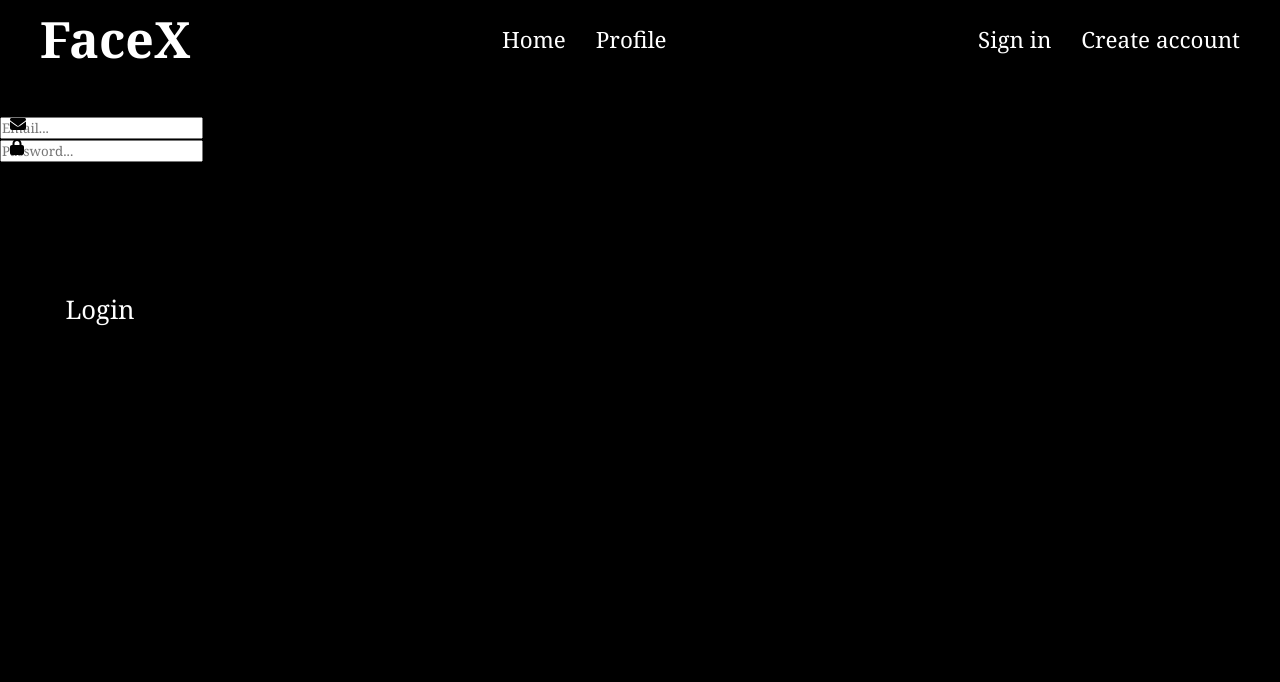
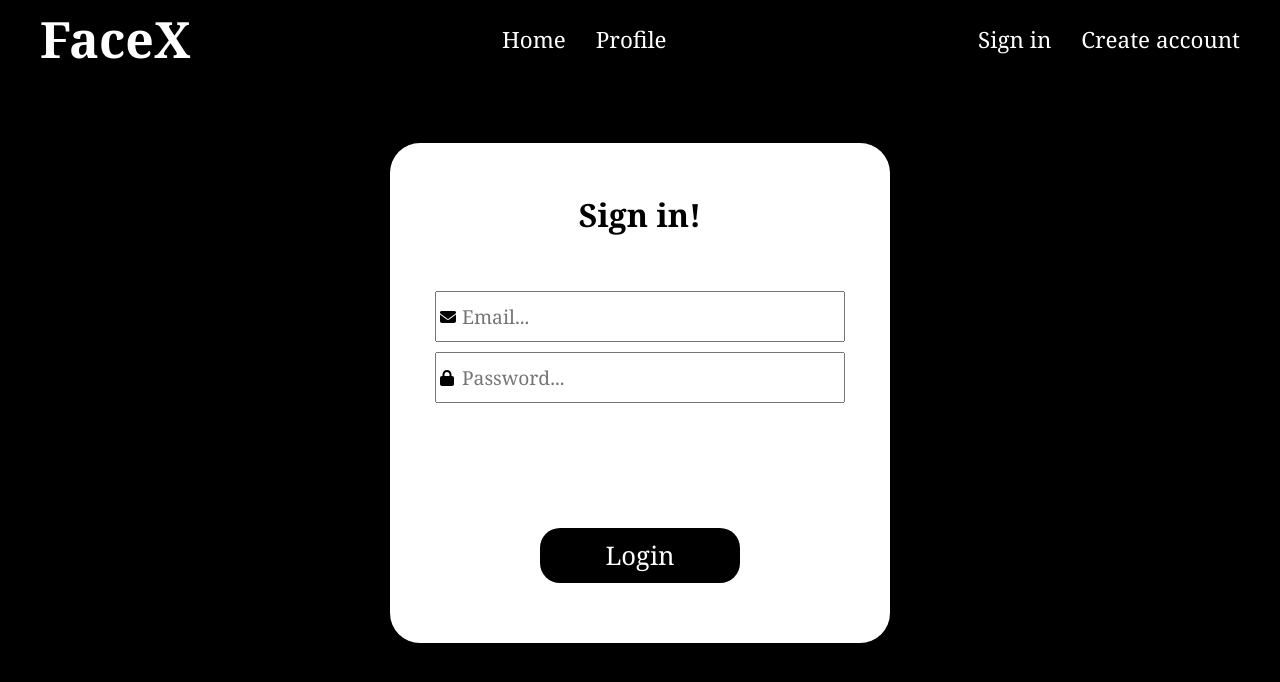
Before and after one commit to froispro6969/FaceX, a React (Vite) app: page /login in a window 1280 px wide. Shown: the top 682 px of the page. Built offline with nearby package versions, Linux system fonts and the light colour scheme; no server answers.

Commit message:
Designed a login page.

```diff
--- a/src/App.tsx
+++ b/src/App.tsx
@@ -2,7 +2,7 @@ import { BrowserRouter as Router, Route, Routes } from 'react-router-dom'
 import { Navbar } from './components/Navbar'
 import './styles/App.css'
 import './styles/Navbar.css'
-import './styles/Register.css'
+import './styles/Register_and_Login.css'
 import { Register } from './pages/Register'
 import { Login } from './pages/Login'
 
--- a/src/pages/Login.tsx
+++ b/src/pages/Login.tsx
@@ -39,7 +39,7 @@ return (
                         <FontAwesomeIcon icon={faLock} className='passIcon' />
                         <input type="password" placeholder="Password..." onChange={(e) => setLoginPassword(e.target.value)} />
                     </div>
-                    <button onClick={login} className='register-button'>Login</button>
+                    <button onClick={login} className='login-button'>Login</button>
             </div>
         </div>
 )
--- a/src/styles/Register.css
+++ b/src/styles/Register_and_Login.css
@@ -1,4 +1,4 @@
-.register-container {
+.register-container, .login-container {
     width: 100%;
     height: 80vh;
     display: flex;
@@ -6,7 +6,7 @@
     justify-content: center;
 }
 
-.register {
+.register, .login {
     display: flex;
     flex-direction: column;
 
@@ -18,11 +18,11 @@
     padding: 50px 40px;
 }
 
-.register h1 {
+.register h1, .login h1 {
     margin-bottom: 50px;
 }
 
-.register input {
+.register input, .login input {
     padding: 10px 10px;
     margin: 5px;
     width: 100%;
@@ -30,7 +30,7 @@
     font-size: 1.2rem;
 }
 
-.register-email, .register-password{
+.register-email, .register-password, .login-email, .login-password{
     position: relative;
     display: flex;
     align-items: center;
@@ -41,7 +41,7 @@
     left: 10px;
 }
 
-.register-button {
+.register-button, .login-button {
     margin-top: 120px;
     padding: 10px 20px;
     width: 200px;
```
